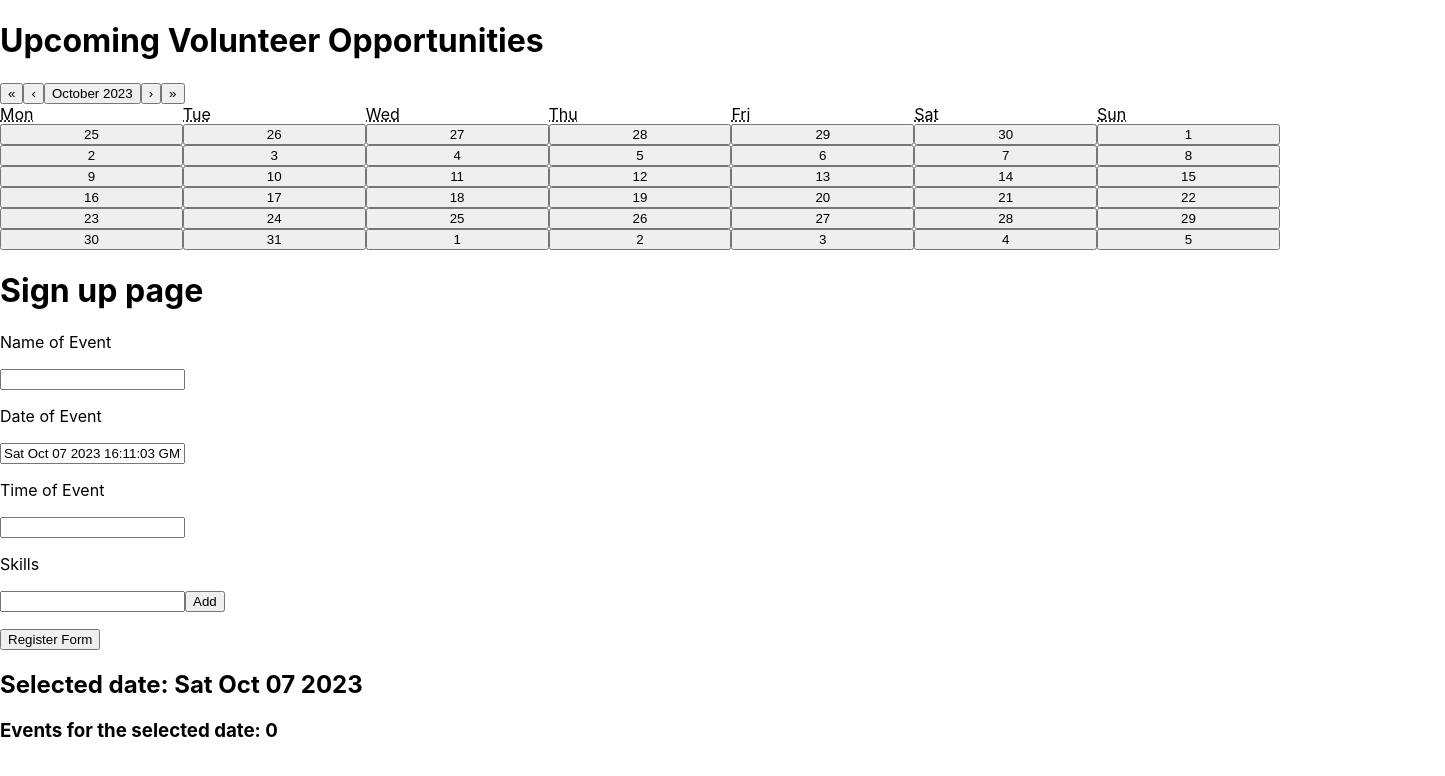
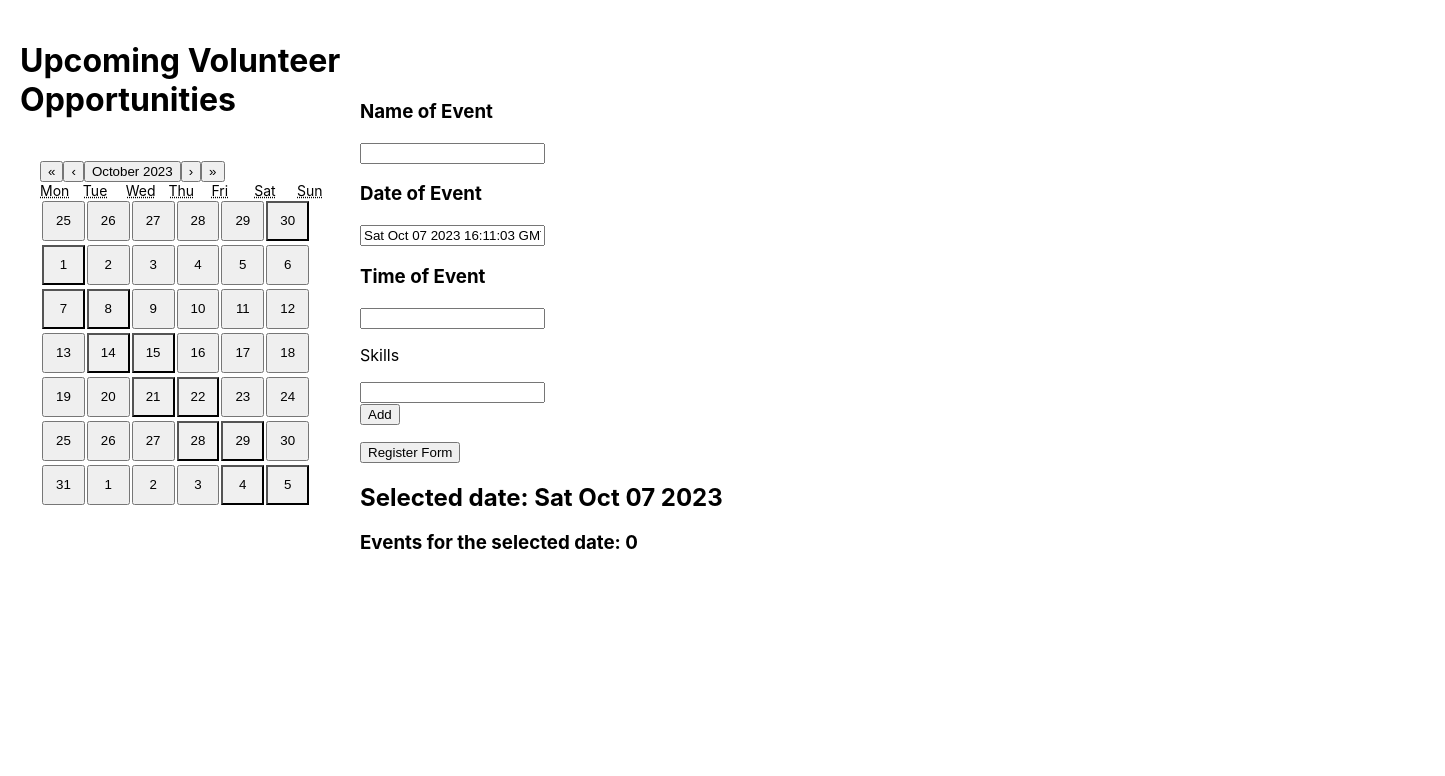
Before and after one commit to yshubber03/JP-Morgan-ReBuilding-Aurora, a React (Create React App) app in the folder frontendaurora/: page / in a window 1280 px wide. Shown: the top 776 px of the page, 1445 px wide, since content can reach past the window. Built offline with nearby package versions, Linux system fonts and the light colour scheme.

Commit message:
calendar UI fixes - changed to column view and expanded cells

```diff
--- a/frontendaurora/src/Admin.js
+++ b/frontendaurora/src/Admin.js
@@ -34,13 +34,13 @@ function Admin(props) {
     }
     return (
         <>
-            <h1>Sign up page</h1>
+            {/* <h1>Sign up page</h1> */}
             <form onSubmit={submitForm}>
-                <p>Name of Event</p>
+                <h3>Name of Event</h3>
                 <input name="name"/>
-                <p>Date of Event</p>
+                <h3>Date of Event</h3>
                 <input value={props.eventDate} name="date"/>
-                <p>Time of Event</p>
+                <h3>Time of Event</h3>
                 <input name="time"/>
                 <br/>
                 <FormList lists={currList} clear={currCount+1} updateTags={updateTagList} />
--- /dev/null
+++ b/frontendaurora/src/Landing/calendar.css
@@ -0,0 +1,30 @@
+.row {
+    display: flex;
+  }
+
+  .column-left {
+    flex: 50%;
+  }
+
+  .column-right {
+    flex: 50%;
+    margin-top: 80px;
+    margin-right: 900px;
+  }
+
+/* Example CSS for increasing the size of calendar cells */
+.react-calendar {
+    width: 300px; /* Set the overall width of the calendar */
+    font-size: 14px; /* Adjust the font size of the calendar */
+  }
+
+  .react-calendar__tile {
+    width: 60px; /* Set the width of individual date cells */
+    height: 40px; /* Set the height of individual date cells */
+    margin: 2px; /* Add spacing between cells */
+  }
+
+  .react-calendar__month-view__days__day--weekend {
+    /* Customize weekend day cells separately if needed */
+    background-color: #f0f0f0; /* Example background color for weekend days */
+  }
--- a/frontendaurora/src/Landing/calender.js
+++ b/frontendaurora/src/Landing/calender.js
@@ -1,3 +1,5 @@
+import './calendar.css';
+
 //Yasmine's code
 //Worked with Meghana to integrate with Admin
 import React, { useState } from 'react';
@@ -56,12 +58,16 @@ function CalendarComponent() {
 
 
   return (
-    <div className="app">
+    <div style = {{padding: 20}} className="app">
+      <div class="row">
+      <div class="column-left">
       <h1 className="header">Upcoming Volunteer Opportunities</h1>
-      <div className="calendar-container">
+      <div style={{padding: 20 }} className="calendar-container">
         <Calendar onChange={setDate} value={date} tileContent={customTileContent}/>
       </div>
+      </div>
       <div>
+      <div class="column-right">
         <Admin eventDate={date} parentCallback={callBackAdminData} />
       </div>
       <div className="text-center">
@@ -75,6 +81,8 @@ function CalendarComponent() {
           <button onClick={closePopup}>Close</button>
         </div>
       )}
+      </div>
+      </div>
     </div>
   );
 }
```
